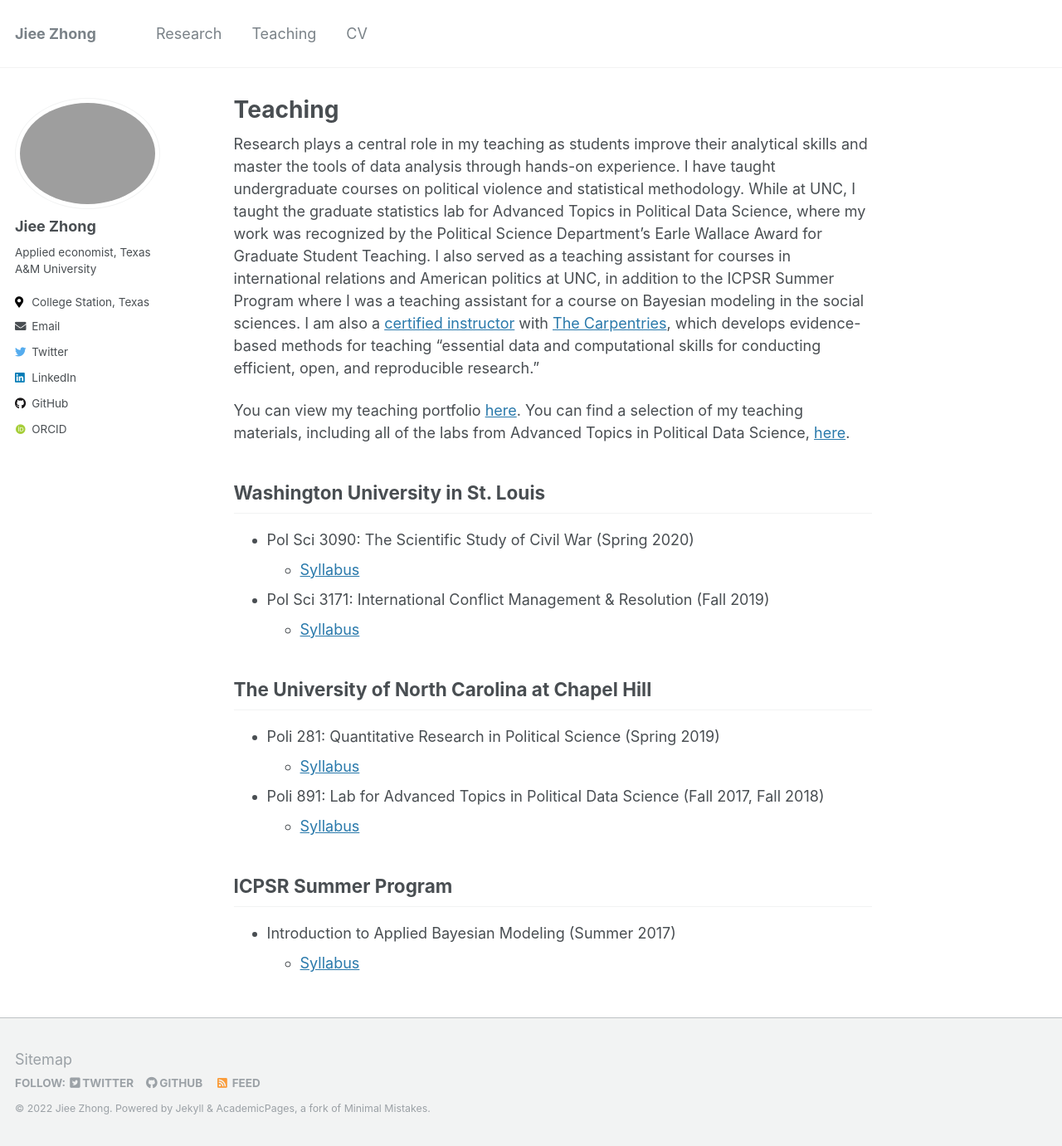
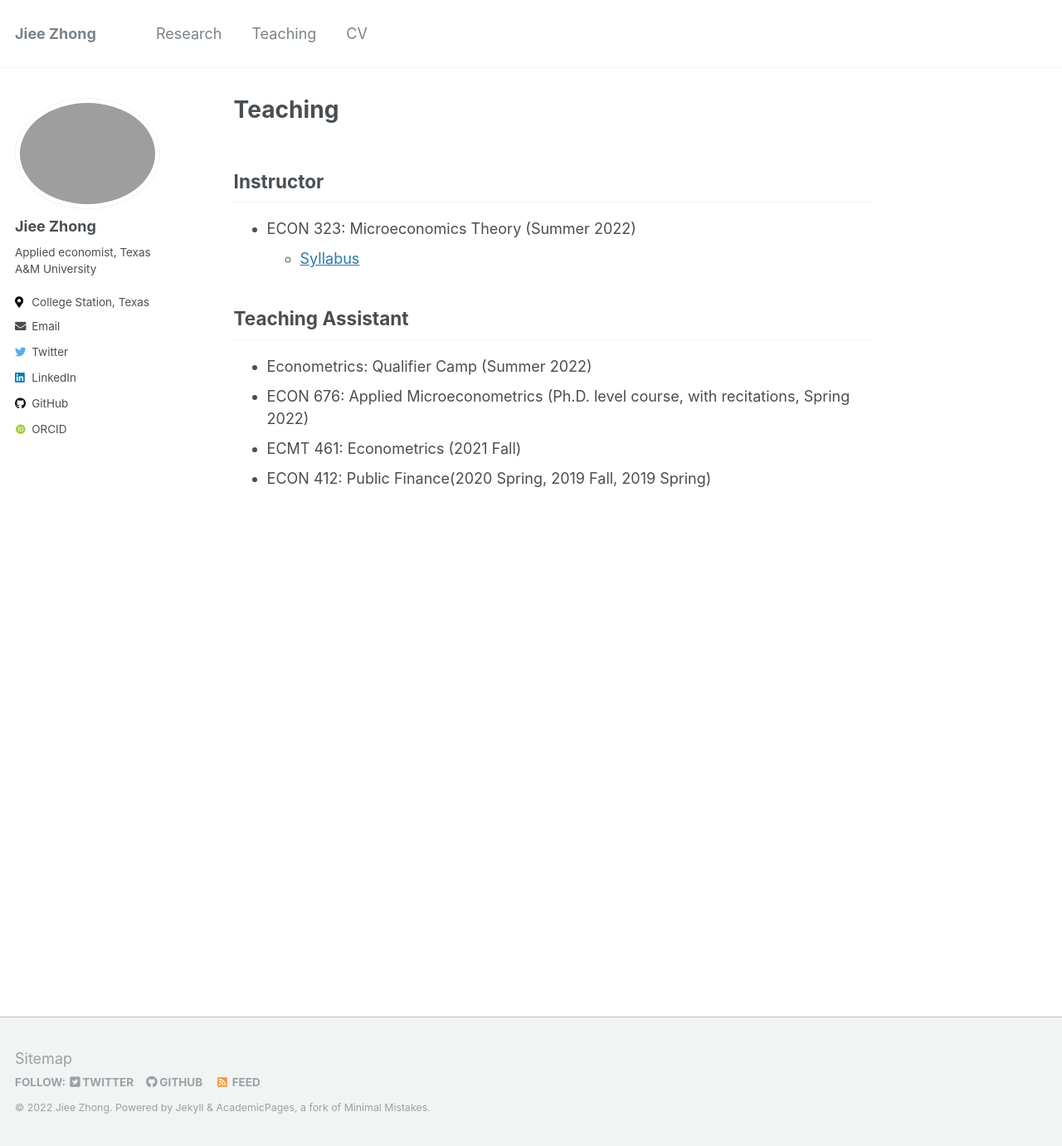
Before and after one commit to jieezhong/jieezhong.github.io, a Jekyll site: the page built from _pages/teaching.md, in a window 1280 px wide and 1381 px high. Shown: the whole window at 83% size. Built offline with Jekyll 4.4.1, drawn with Linux system fonts in a browser that asks for light colours; some web fonts are replaced.

Commit message:
update teaching

```diff
--- a/_pages/teaching.md
+++ b/_pages/teaching.md
@@ -3,38 +3,12 @@ permalink: /teaching/
 title: "Teaching"
 ---
 
-Research plays a central role in my teaching as students improve their
-analytical skills and master the tools of data analysis through hands-on
-experience. I have taught undergraduate courses on political violence and
-statistical methodology. While at UNC, I taught the graduate statistics lab for
-Advanced Topics in Political Data Science, where my work was recognized by the
-Political Science Department's Earle Wallace Award for Graduate Student
-Teaching. I also served as a teaching assistant for courses in international
-relations and American politics at UNC, in addition to the ICPSR Summer Program
-where I was a teaching assistant for a course on Bayesian modeling in the social
-sciences. I am also a
-[certified instructor](https://carpentries.org/instructors/#jayrobwilliams) with
-[The Carpentries](https://carpentries.org/), which develops evidence-based
-methods for teaching "essential data and computational skills for conducting
-efficient, open, and reproducible research."
+## Instructor
+- ECON 323: Microeconomics Theory (Summer 2022)
+    - [Syllabus](/files/pdf/teaching/ECON323_Syllabus_Summer_S22.pdf)
 
-
-You can view my teaching portfolio [here](/files/pdf/teaching/Portfolio.pdf).
-You can find a selection of my teaching materials, including all of the labs
-from Advanced Topics in Political Data Science, [here](/teaching-materials).
-
-## Washington University in St. Louis
-- Pol Sci 3090: The Scientific Study of Civil War (Spring 2020)
-    - [Syllabus](/files/pdf/teaching/PS 3090 Syllabus.pdf)
-- Pol Sci 3171: International Conflict Management & Resolution (Fall 2019)
-    - [Syllabus](/files/pdf/teaching/PS 3171 Syllabus.pdf)
-
-## The University of North Carolina at Chapel Hill
-- Poli 281: Quantitative Research in Political Science (Spring 2019)
-    - [Syllabus](/files/pdf/teaching/POLI 281 Syllabus.pdf)
-- Poli 891: Lab for Advanced Topics in Political Data Science (Fall 2017, Fall 2018)
-    - [Syllabus](/files/pdf/teaching/POLI 891 Syllabus.pdf)
-
-## ICPSR Summer Program
-- Introduction to Applied Bayesian Modeling (Summer 2017)
-    - [Syllabus](/files/pdf/teaching/bayes2017.pdf)
+## Teaching Assistant
+- Econometrics: Qualifier Camp (Summer 2022)
+- ECON 676: Applied Microeconometrics (Ph.D. level course, with recitations, Spring 2022)
+- ECMT 461: Econometrics (2021 Fall)
+- ECON 412: Public Finance(2020 Spring, 2019 Fall, 2019 Spring)
```
